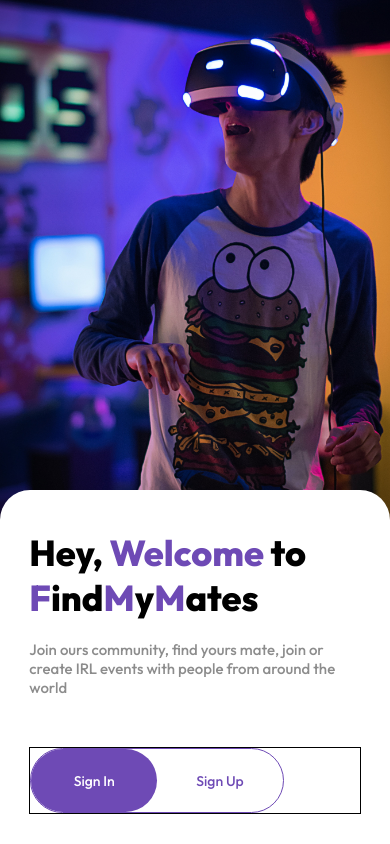
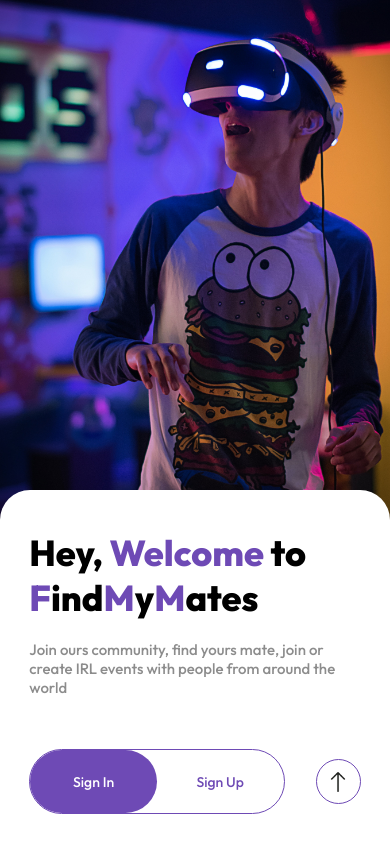
Before and after one commit to xMuchAx/FindMyMates, a React Native app in the folder mobile/: screen /Welcome in a window 390 px wide. Built offline with nearby package versions, Linux system fonts and the light colour scheme.

Commit message:
add game dans homePage

```diff
--- a/mobile/components/AuthentificationForm.js
+++ b/mobile/components/AuthentificationForm.js
@@ -11,6 +11,7 @@ function AuthentificationForm({mode, navigation}) {
   const [password, setPassword] = useState('');
   const [name, setName] = useState('');
   const { login } = useAuth();
+
 
   const ClickAuth = async () => {
 
--- /dev/null
+++ b/mobile/components/GameListHorizontal.js
@@ -0,0 +1,82 @@
+import React, { useEffect, useState } from 'react';
+import { View, Text, TouchableOpacity, Image, StyleSheet, ScrollView } from 'react-native';
+import { callApi } from '../apiUtils';
+import { useNavigation } from '@react-navigation/native';
+
+const GameListHorizontal = () => {
+  const [gameData, setGameData] = useState(null);
+  const navigation = useNavigation();
+
+  useEffect(() => {
+    const fetchData = async () => {
+      try {
+        const gameData = await callApi('http://localhost:8000/event/games/', 'GET');
+        console.log('Game Data:', gameData);
+        setGameData(gameData);
+      } catch (error) {
+        console.error('Erreur lors de la récupération des données des jeux :', error);
+      }
+    };
+
+    fetchData();
+  }, []);
+
+  function DisplayListEventByGame(nameGame) {
+    navigation.navigate('EventByGame', { nameGame: nameGame });
+  }
+
+  return (
+    <View style={styles.container}>
+      <ScrollView
+        style={styles.grid}
+        horizontal
+        showsHorizontalScrollIndicator={false}
+      >
+        {gameData && gameData.map((item) => (
+          <TouchableOpacity
+            key={item.id}
+            style={styles.gameItem}
+            onPress={() => DisplayListEventByGame(item.name)}
+          >
+            <Image style={styles.imgGame} source={{ uri: `../assets/${item.avatar}` }} />
+            <Text>{item.name}</Text>
+          </TouchableOpacity>
+        ))}
+      </ScrollView>
+    </View>
+  );
+};
+
+const styles = StyleSheet.create({
+  container: {
+    justifyContent: 'center',
+    display: "flex",
+    flexDirection: "column",
+    paddingTop:40,
+    paddingLeft:40,
+    paddingRight:40,
+
+    borderBlockColor:"red",
+    borderWidth:2
+  },
+  grid: {
+    display: "flex",
+    flexDirection: "row",
+  },
+  gameItem: {
+    width: 150, // Ajustez la largeur de chaque élément de la liste déroulante selon vos besoins
+    marginRight: 10,
+    height: 250,
+  },
+  imgGame: {
+    height: "80%",
+    width: "100%",
+    // shadowColor: 'black',
+    // shadowOffset: { width: 10, height: 10 },
+    // shadowOpacity: 1,
+    // shadowRadius: 5,
+    // elevation: 20,
+  }
+});
+
+export default GameListHorizontal;
--- a/mobile/screens/HomeScreen.js
+++ b/mobile/screens/HomeScreen.js
@@ -4,6 +4,7 @@ import { useRoute, useNavigation } from '@react-navigation/native';
 import { useAuth } from '../AuthContext';
 import EventList from '../components/EventList';
 import { View, Text } from 'react-native';
+import GameListHorizontal from '../components/GameListHorizontal';
 
 export function HomeScreen() {
   const navigation = useNavigation();
@@ -21,6 +22,7 @@ export function HomeScreen() {
 
   return (
     <View style={{ flex: 1 }}>
+      <GameListHorizontal/>
       <EventList />
       <NavBar />
     </View>
--- a/mobile/screens/WelcomeScreen.js
+++ b/mobile/screens/WelcomeScreen.js
@@ -1,10 +1,35 @@
-import React from 'react';
-import AuthentificationForm from '../components/AuthentificationForm';
-import { StyleSheet } from 'react-native';
-import { View, TouchableOpacity, Image, Text } from 'react-native';
+import React, { useState } from 'react';
+import { StyleSheet, View, TouchableOpacity, Image, Text, Animated } from 'react-native';
+
+export function WelcomeScreen({ navigation }) {
+  const [animatedValue] = useState(new Animated.Value(0));
+  const [isSignInClicked, setIsSignInClicked] = useState(true);
+  const [redirect, setRedirect] = useState("connexion");
 
 
-export function WelcomeScreen({ navigation }) {
+  const moveBubbleAnimation = () => {
+    Animated.timing(animatedValue, {
+      toValue: 1,
+      duration: 500,
+      useNativeDriver: false,
+    }).start(() => {
+      setIsSignInClicked(false);
+      setRedirect('inscription');
+
+    });
+  };
+
+  const resetBubbleAnimation = () => {
+    Animated.timing(animatedValue, {
+      toValue: 0,
+      duration: 500,
+      useNativeDriver: false,
+    }).start(() => {
+      setIsSignInClicked(true);
+      setRedirect('connexion');
+
+    });
+  };
 
   return (
     <View style={styles.container}>
@@ -14,7 +39,6 @@ export function WelcomeScreen({ navigation }) {
       />
 
       <View style={styles.containerWelcome}>
-
         <Text style={styles.title}>
           Hey, <Text style={{ color: '#6E4AB5' }}>Welcome</Text> to{' '}
           <Text style={{ color: '#6E4AB5' }}>F</Text>
@@ -25,34 +49,63 @@ export function WelcomeScreen({ navigation }) {
           <Text>ates</Text>
         </Text>
 
-        <Text style={styles.text}>Join ours community, find yours mate, join or create IRL events with people from around the world</Text>
-
+        <Text style={styles.text}>
+          Join ours community, find yours mate, join or create IRL events with people from around the world
+        </Text>
 
         <View style={styles.containerChoiceForm}>
+          <View style={styles.containerChoice}>
+            <Animated.View
+              style={[
+                styles.bubble,
+                {
+                  transform: [
+                    {
+                      translateX: animatedValue.interpolate({
+                        inputRange: [0, 1],
+                        outputRange: ['0%', '100%'],
+                      }),
+                    },
+                  ],
+                },
+              ]}
+            />
 
-            <View style={styles.containerChoice}>
-                <TouchableOpacity style={styles.btnSignIn} onPress={() => navigation.navigate('Login')} >
-                    <Text style={{color:"white", fontFamily : "Outfit Medium"}}>Sign In</Text>
+            <TouchableOpacity
+              style={[ styles.btnSignIn]} onPress={() => resetBubbleAnimation()}>
+              <Text
+                style={[ styles.textSignIn,
+                  { color: isSignInClicked ? 'white' : '#6E4AB5' },
+                ]}
+              >
+                Sign In
+              </Text>
             </TouchableOpacity>
 
-
-                <TouchableOpacity style={styles.btnSignUp} onPress={() => navigation.navigate('Login')}>
-                    <Text style={{color:"#6E4AB5", fontFamily : "Outfit Medium"}}>Sign Up</Text>
+            <TouchableOpacity
+              style={[
+                styles.btnSignUp              ]}
+              onPress={() => moveBubbleAnimation()}
+            >
+              <Text
+                style={[
+                  styles.textSignUp,
+                  { color: isSignInClicked ? '#6E4AB5' : 'white' },
+                ]}
+              >
+                Sign Up
+              </Text>
             </TouchableOpacity>
           </View>
 
-            <TouchableOpacity onPress={() => navigation.navigate('Login')} style={styles.containerRedirection}>
-
-
+          <TouchableOpacity
+            style={styles.round}
+            onPress={() =>{ if(redirect == "connexion"){navigation.navigate('Login')}else{navigation.navigate('Registration')}}}
+          >
+            <Image style={styles.arrow} source={require(`../assets/arrow.png`)} />
           </TouchableOpacity>
-
         </View>
-
-
-
-
       </View>
-
     </View>
   );
 }
@@ -96,7 +149,7 @@ const styles = StyleSheet.create({
     color:"#8C8C8C"
   },
   containerChoice: {
-    borderWidth: 1,
+    borderWidth: 1.4,
     borderColor: '#6E4AB5',
     borderRadius: 50,
     width : "77%",
@@ -107,10 +160,11 @@ const styles = StyleSheet.create({
   },
   containerChoiceForm:{
     width:"85%",
-    borderWidth: 1,
-    borderColor: 'black',
     position:"absolute",
-    bottom: 30
+    bottom: 30,
+    display:"flex",
+    flexDirection:"row",
+    alignItems:"center",
   },
   btnSignIn:{
     height:"100%",
@@ -118,8 +172,6 @@ const styles = StyleSheet.create({
     display:"flex",
     alignItems:"center",
     justifyContent:"center",
-    backgroundColor:"#6E4AB5",
-    borderRadius: 50,
 
   },
   btnSignUp:{
@@ -128,6 +180,38 @@ const styles = StyleSheet.create({
     display:"flex",
     alignItems:"center",
     justifyContent:"center",
+  },
+  bubble:{
+    height:"100%",
+    width:"50%",
+    backgroundColor:"#6E4AB5",
+    borderRadius:50,
+    position:"absolute",
+
+  },
+  round:{
+    height: 45,
+    borderWidth: 1.4,
+    borderColor: 'black',
+    width : 45,
+    borderRadius : 50,
+    display:"flex",
+    alignItems:"center",
+    justifyContent:"center",
+    borderColor:"#6E4AB5",
+    position:"absolute",
+    right:0
+  },
+  arrow:{
+    height:20,
+    width:20,
+  },
+  textSignIn:{
+    fontFamily : "Outfit Medium"
+  },
+  textSignUp:{
+   fontFamily : "Outfit Medium"
   }
 
+
 });
```
Lines whose indentation alone changed are shown as unchanged.
